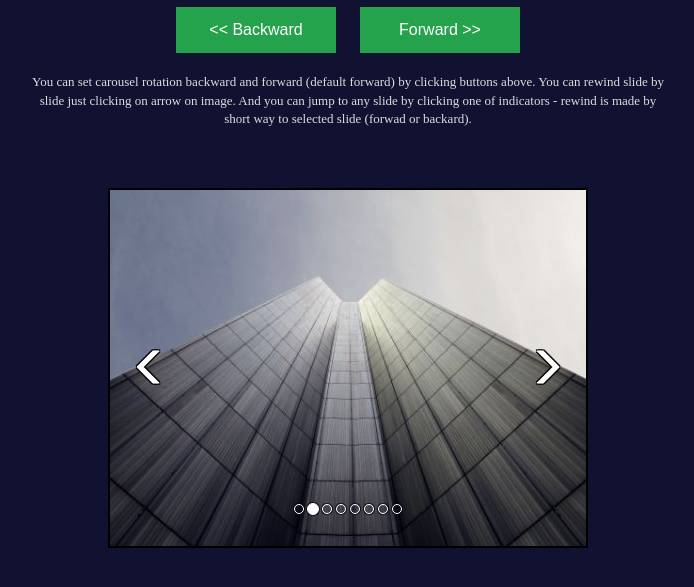
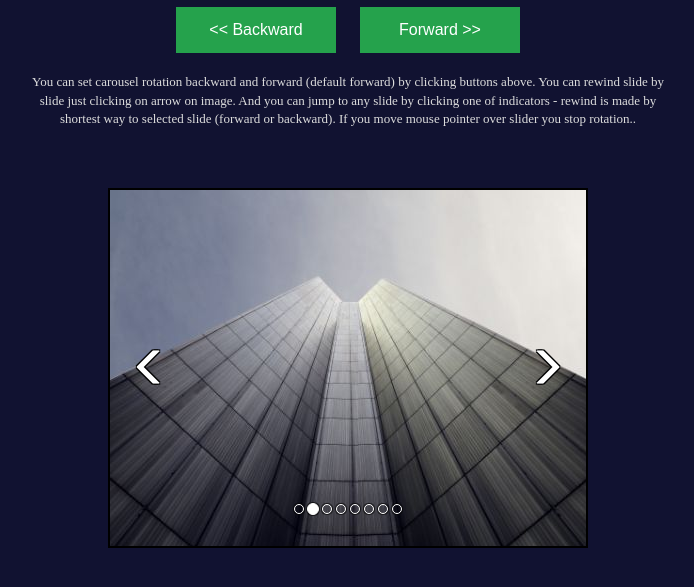
Before and after one commit to achromik/Zadanie-10.3, a website: page index.html in a window 1280 px wide. Shown: the part 165-752 px from the top of the page, without its empty margins (292-986 px from the left). Drawn offline with nearby package versions, Linux system fonts and the light colour scheme; files that its build step writes are made by us from their sources.

Commit message:
Update parahraph with infos

```diff
--- a/index.html
+++ b/index.html
@@ -19,7 +19,7 @@
             <button id="js-forward">
                 Forward   >>
             </button>
-            <p>You can set carousel rotation backward and forward (default forward) by clicking buttons above. You can rewind slide by slide just clicking on arrow on image. And you can jump to any slide by clicking one of indicators - rewind is made by short way to selected slide (forwad or backard).</p>
+            <p>You can set carousel rotation backward and forward (default forward) by clicking buttons above. You can rewind slide by slide just clicking on arrow on image. And you can jump to any slide by clicking one of indicators - rewind is made by shortest way to selected slide (forward or backward). If you move mouse pointer over slider you stop rotation..</p>
         </div>
 
         <div id="js-carousel">
```
